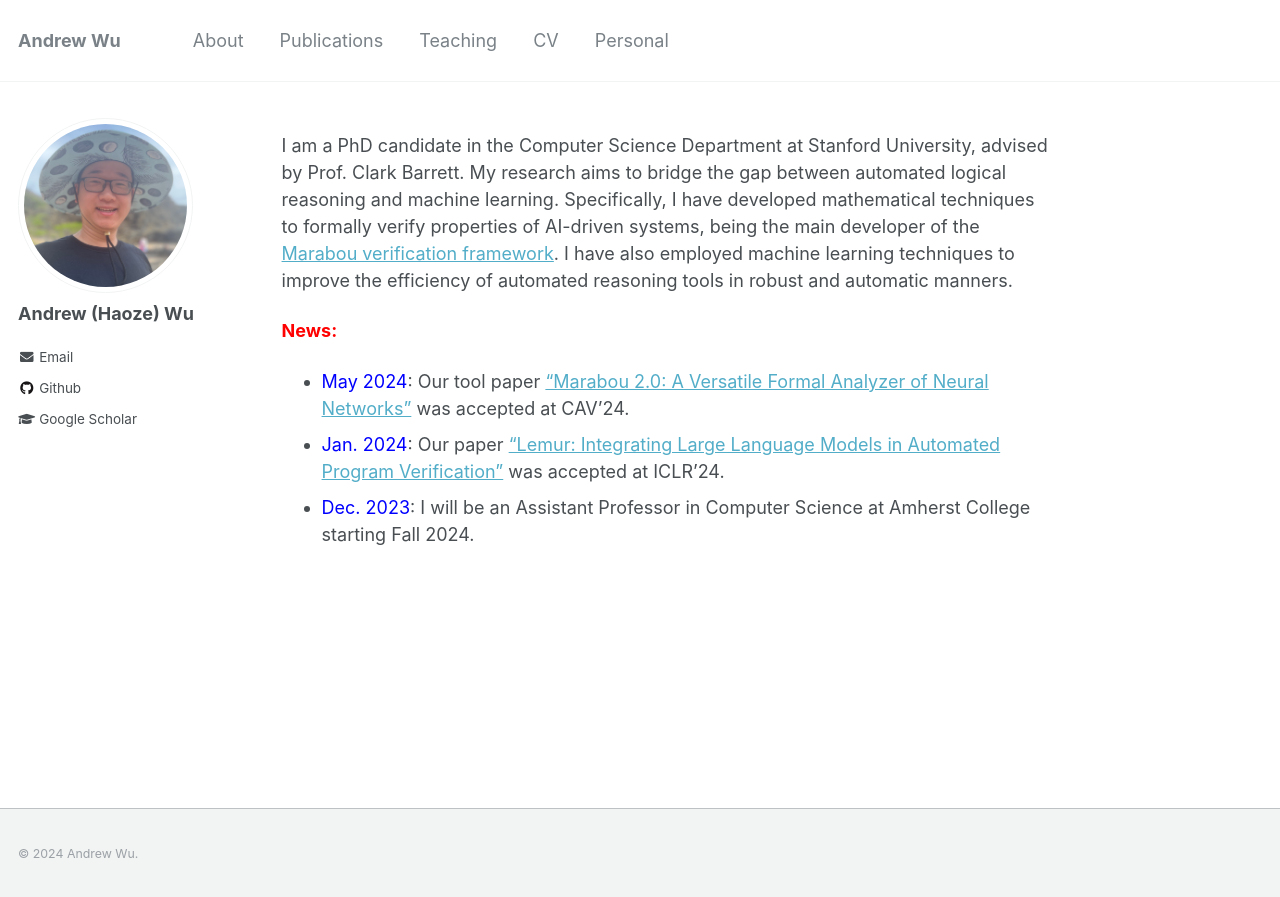
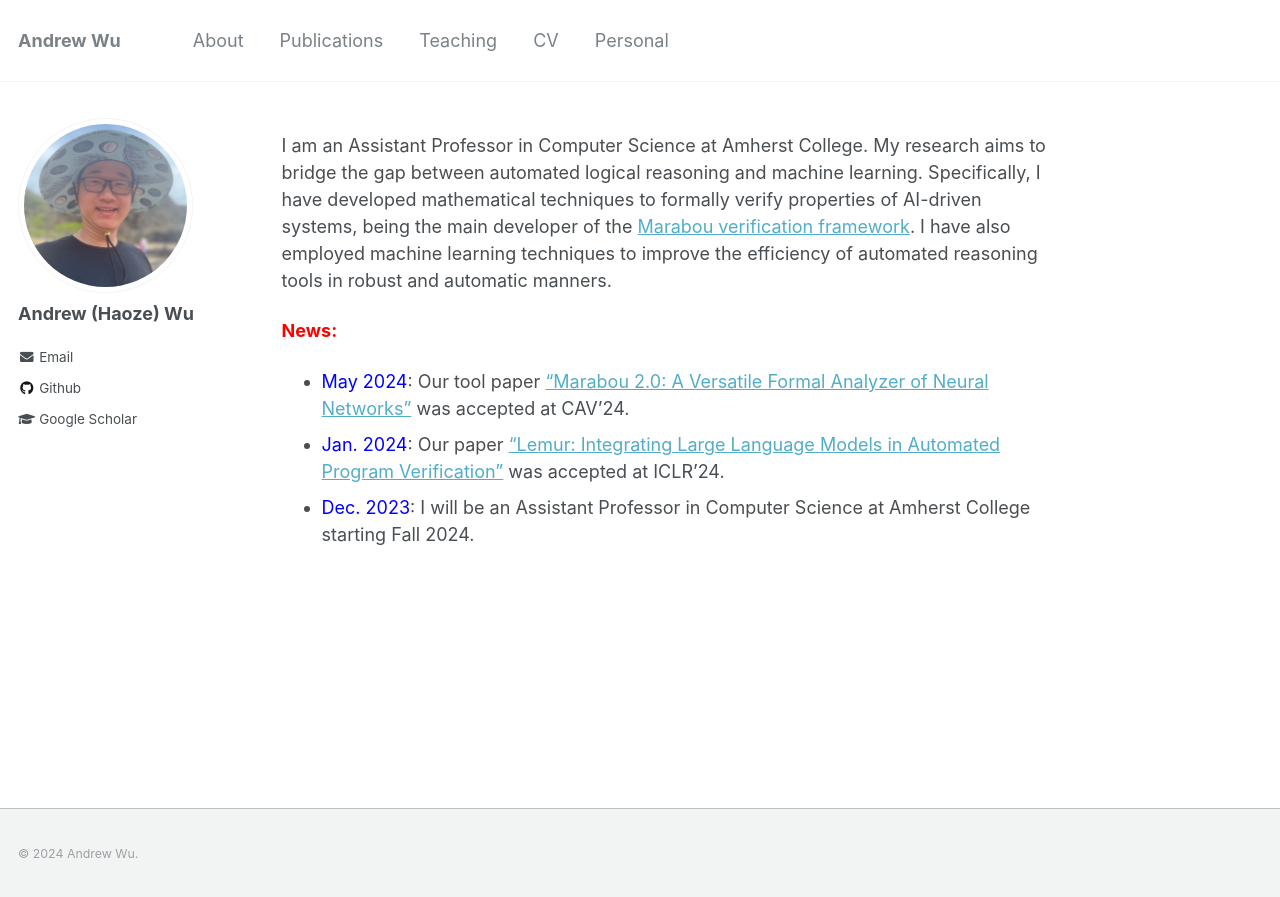
Before and after one commit to wu-haoze/wu-haoze.github.io, a Jekyll site: the page built from _pages/about.md, in a window 1280 px wide. Shown: the top 897 px of the page. Built offline with Jekyll 4.4.1, drawn with Linux system fonts in a browser that asks for light colours.

Commit message:
Update about.md

```diff
--- a/_pages/about.md
+++ b/_pages/about.md
@@ -8,7 +8,7 @@ redirect_from:
   - /about.html
 ---
 
-I am a PhD candidate in the Computer Science Department at Stanford University, advised by Prof. Clark Barrett. My research aims to bridge the gap between automated logical reasoning and machine learning. Specifically, I have developed mathematical techniques to formally verify properties of AI-driven systems, being the main developer of the [Marabou verification framework](https://github.com/NeuralNetworkVerification/Marabou){:target="_blank"}. I have also employed machine learning techniques to improve the efficiency of automated reasoning tools in robust and automatic manners.
+I am an Assistant Professor in Computer Science at Amherst College. My research aims to bridge the gap between automated logical reasoning and machine learning. Specifically, I have developed mathematical techniques to formally verify properties of AI-driven systems, being the main developer of the [Marabou verification framework](https://github.com/NeuralNetworkVerification/Marabou){:target="_blank"}. I have also employed machine learning techniques to improve the efficiency of automated reasoning tools in robust and automatic manners.
 
 <span style="color:red">**News:**</span>
 - <span style="color:blue">May 2024</span>: Our tool paper ["Marabou 2.0: A Versatile Formal Analyzer of Neural Networks"](https://arxiv.org/abs/2401.14461){:target="_blank"} was accepted at CAV'24.
```
